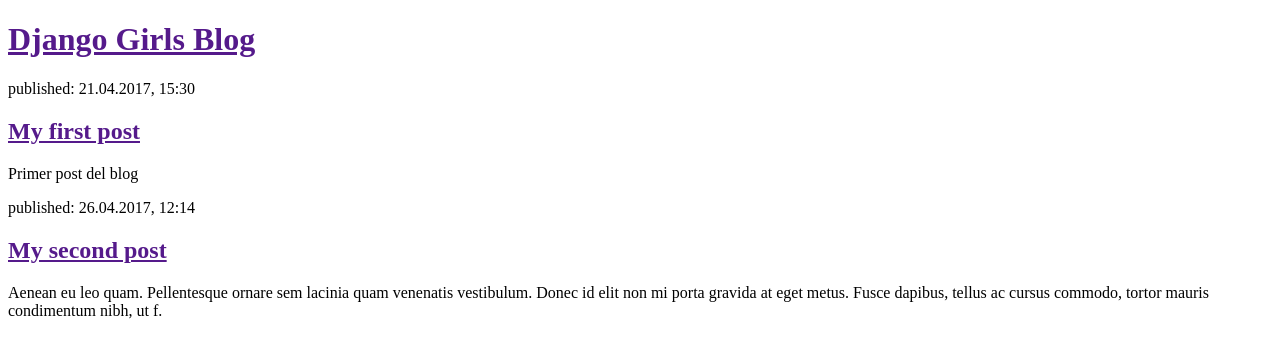
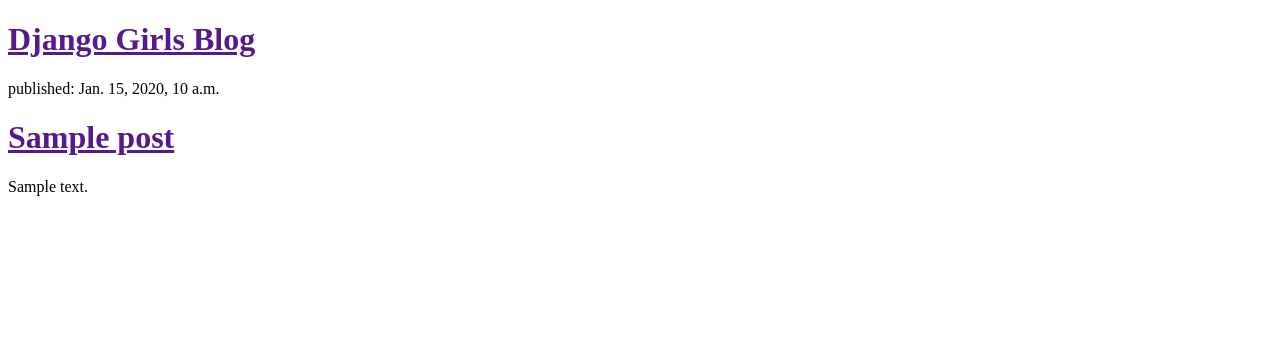
Before and after one commit to miily/my-first-blog, a Django app: template blog/templates/blog/post_list.html in a window 1280 px wide. Shown: the top 358 px of the page. Run offline with Django 3.2, Linux system fonts and the light colour scheme; the template is opened without the code that fills it: values that come from a table or form of the project are taken from there, others are empty; tables that the repository leaves empty hold one stand-in row (values such as "Sample post").

Commit message:
Modificar planilla que muestra los posts desde la base de datos

```diff
--- a/blog/templates/blog/post_list.html
+++ b/blog/templates/blog/post_list.html
@@ -7,15 +7,12 @@
 	<div>
 		<h1><a href="">Django Girls Blog</a></h1>
 	</div>
-	<div>
-		<p>published: 21.04.2017, 15:30</p>
-		<h2><a href="">My first post</a></h2>
-		<p>Primer post del blog</p>
-	</div>
-	<div>
-		<p>published: 26.04.2017, 12:14</p>
-        <h2><a href="">My second post</a></h2>
-        <p>Aenean eu leo quam. Pellentesque ornare sem lacinia quam venenatis vestibulum. Donec id elit non mi porta gravida at eget metus. Fusce dapibus, tellus ac cursus commodo, tortor mauris condimentum nibh, ut f.</p>
-	</div>
+	{% for post in posts %}
+		<div>
+			<p>published: {{ post.published_date }}</p>
+			<h1><a href="">{{post.title}}</a></h1>
+			<p>{{post.text|linebreaksbr}}</p>
+		</div>
+    {% endfor %}
 </body>
 </html>
--- a/blog/views.py
+++ b/blog/views.py
@@ -1,5 +1,8 @@
 from django.shortcuts import render
+from django.utils import timezone
+from .models import Post
 
 # Create your views here.
 def post_list(request):
-	return render(request, 'blog/post_list.html', {})
+	posts = Post.objects.filter(published_date__lte=timezone.now()).order_by('published_date')
+	return render(request, 'blog/post_list.html', {'posts':posts})
```
